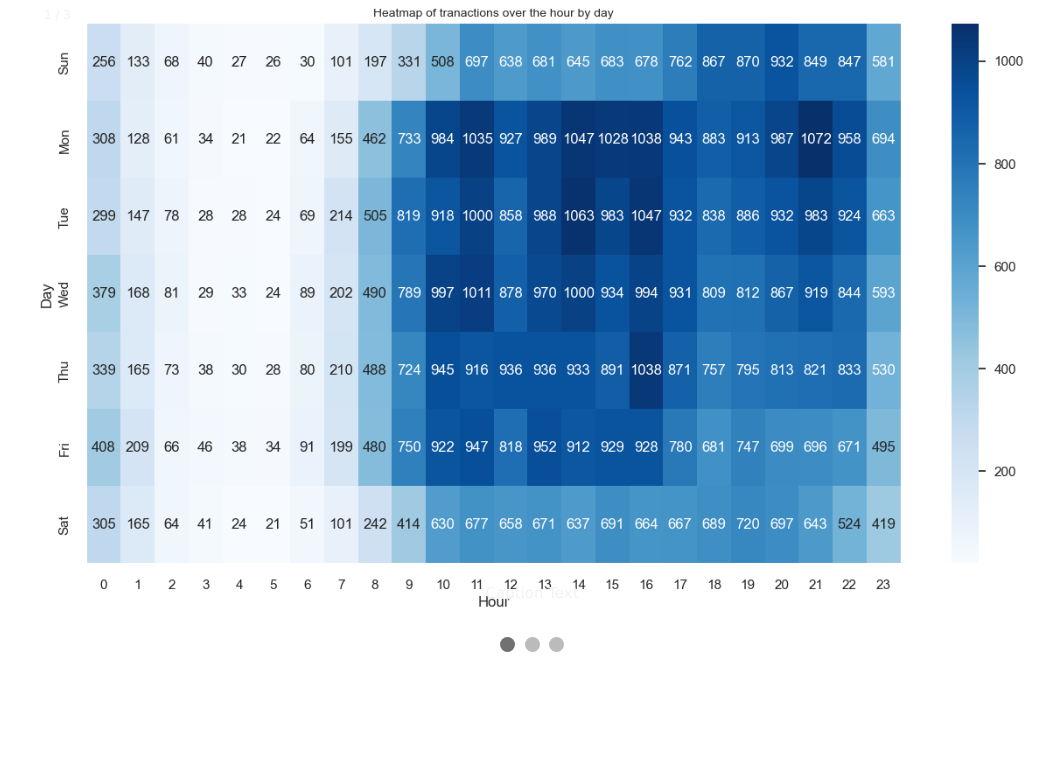
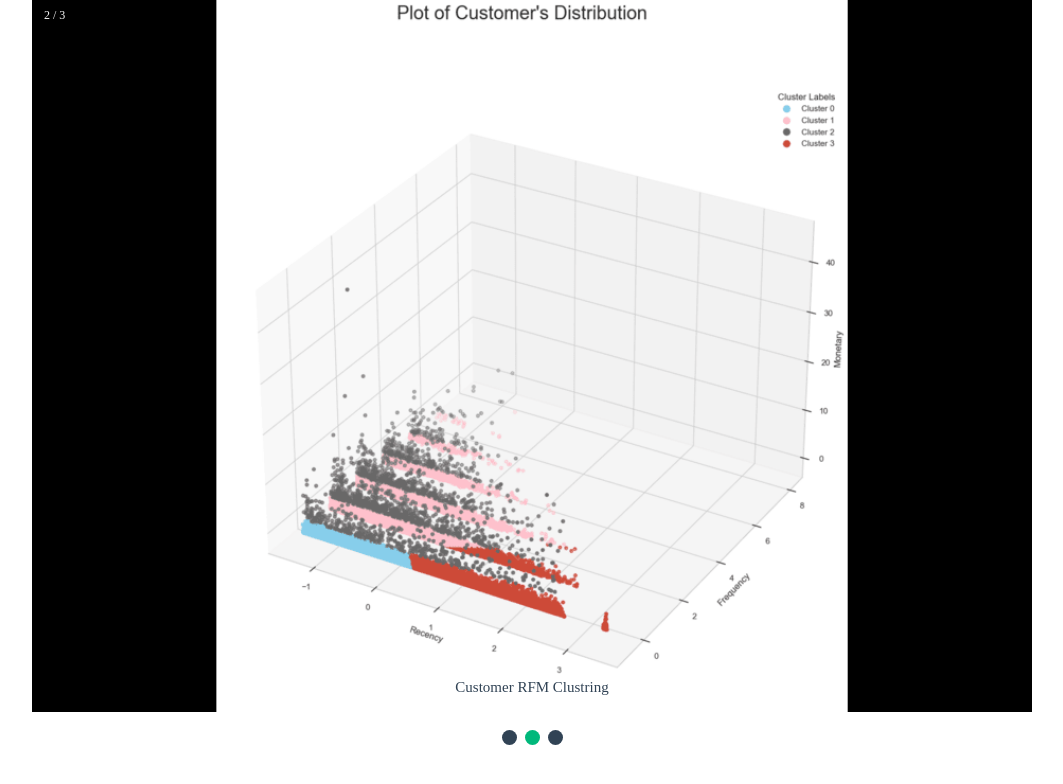
Before and after one commit to melikaabedikoupaei/portfolio, a Django app: template templates/Data_visualization_slider.html in a window 1280 px wide. Shown: the top 784 px of the page, without its empty margins (108-1171 px from the left). Run offline with Django 5.2, Linux system fonts and the light colour scheme; the template is opened without the code that fills it, so the values that code supplies are empty.

Commit message:
edit title of slides

```diff
--- a/templates/Data_visualization_slider.html
+++ b/templates/Data_visualization_slider.html
@@ -5,7 +5,7 @@
 <meta name="viewport" content="width=device-width, initial-scale=1">
 <style>
 * {box-sizing: border-box}
-body {font-family: Verdana, sans-serif; margin:0}
+body { margin:0}
 .mySlides {display: none}
 img {vertical-align: middle;}
 
@@ -40,12 +40,12 @@ img {vertical-align: middle;}
 
 /* On hover, add a black background color with a little bit see-through */
 .prev:hover, .next:hover {
-  background-color: rgba(0,0,0,0.8);
+  background-color: #2C3E50;
 }
 
 /* Caption text */
 .text {
-  color: #f2f2f2;
+  color: #314355;
   font-size: 15px;
   padding: 8px 12px;
   position: absolute;
@@ -69,20 +69,21 @@ img {vertical-align: middle;}
   height: 15px;
   width: 15px;
   margin: 0 2px;
-  background-color: #bbb;
+  background-color: #314355;
   border-radius: 50%;
   display: inline-block;
   transition: background-color 0.6s ease;
 }
 
 .active, .dot:hover {
-  background-color: #717171;
+  background-color: #00B87B;
 }
 
 /* Fading animation */
 .fade {
   animation-name: fade;
-  animation-duration: 1.5s;
+  animation-duration: 3s; /* Changed from 1.5s to 3s for slower transition */
+  animation-timing-function: ease-in-out; /* Smooth transition effect */
 }
 
 @keyframes fade {
@@ -103,23 +104,20 @@ img {vertical-align: middle;}
 <div class="mySlides fade">
   <div class="numbertext">1 / 3</div>
   <img src="{% static 'img/heatmap.png' %}" style="width:100%">
-  <div class="text">Caption Text</div>
+  <div class="text">Day and Hour Purchase Heatmap</div>
 </div>
 
 <div class="mySlides fade">
   <div class="numbertext">2 / 3</div>
   <img src="{% static 'img/rfm.png' %}" style="width:100%">
-  <div class="text">Caption Two</div>
+  <div class="text">Customer RFM Clustring</div>
 </div>
 
 <div class="mySlides fade">
   <div class="numbertext">3 / 3</div>
   <img src="{% static 'img/customermap.png' %}" style="width:100%">
-  <div class="text">Caption Three</div>
+  <div class="text">Customer Geographic Distribution</div>
 </div>
-
-<a class="prev" onclick="plusSlides(-1)">❮</a>
-<a class="next" onclick="plusSlides(1)">❯</a>
 
 </div>
 <br>
@@ -148,9 +146,9 @@ img {vertical-align: middle;}
       }
       slides[slideIndex-1].style.display = "block";
       dots[slideIndex-1].className += " active";
-      setTimeout(showSlides, 2000); // Change image every 2 seconds
+      setTimeout(showSlides, 4000); // Changed from 2000ms to 4000ms for slower slideshow
     }
-    </script>
+</script>
 
 </body>
 </html>
```
